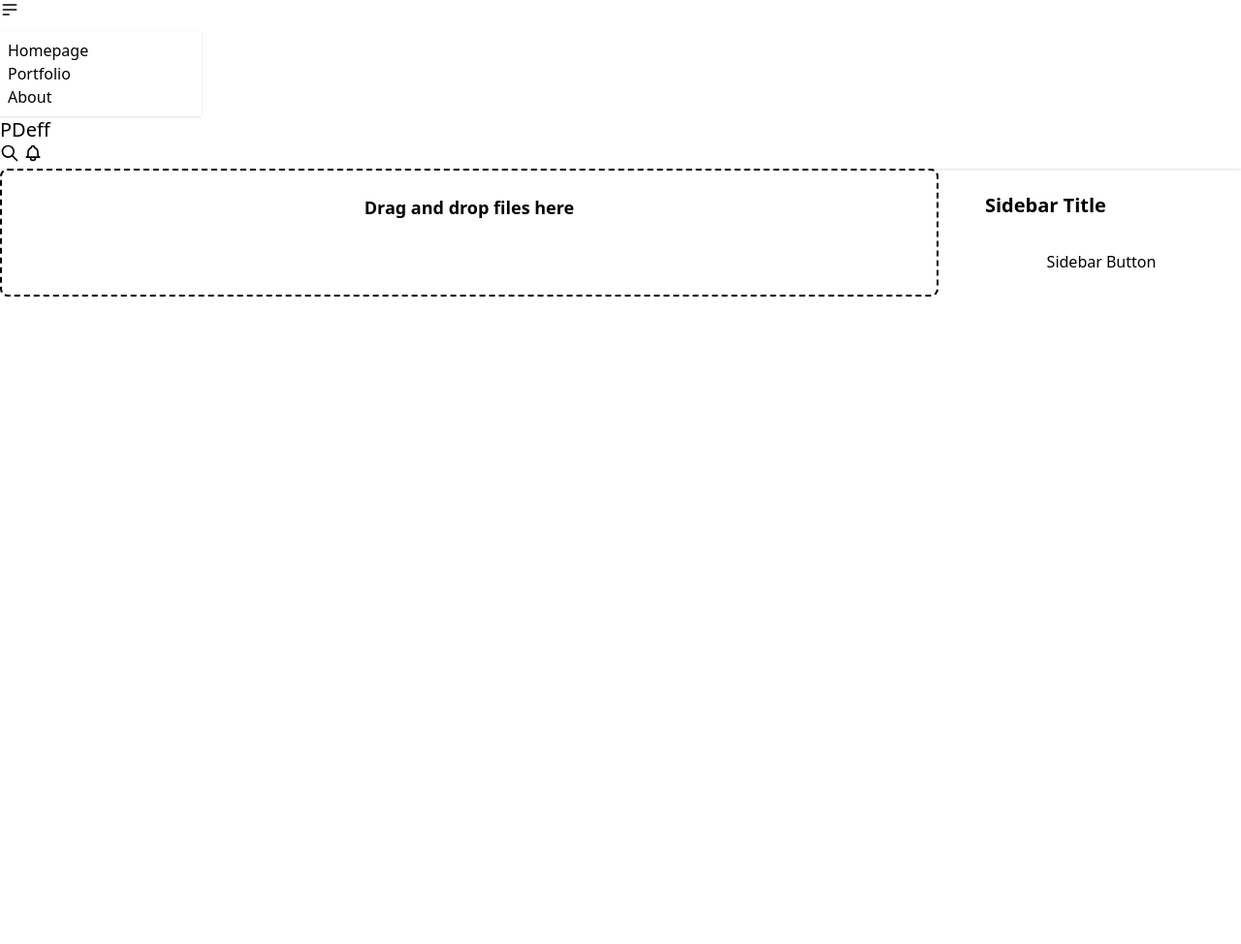
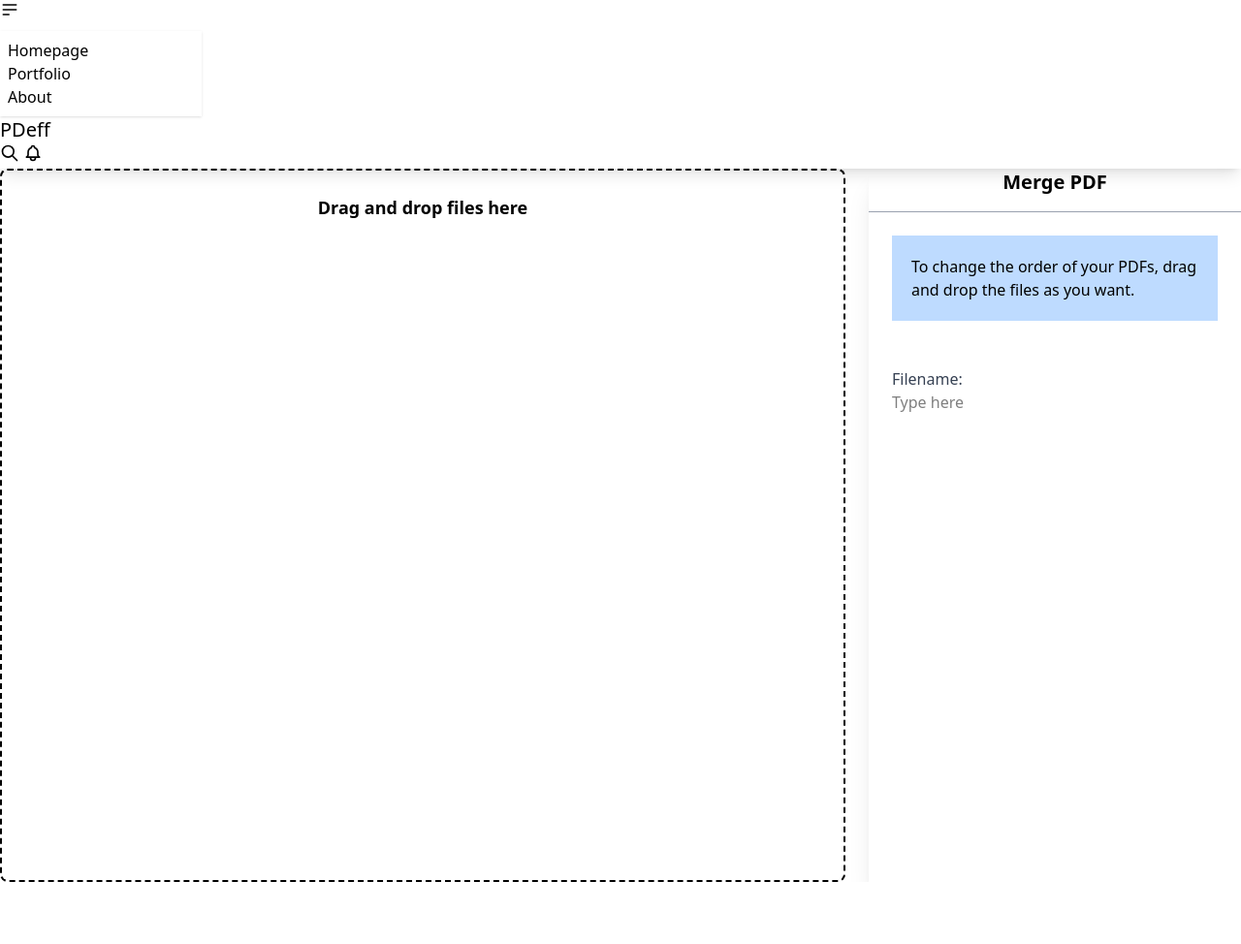
Before and after one commit to easy-stuff/pdeff, a Flask app: page /merge_pdf in a window 1280 px wide. Shown: the whole page at 97% size. After the commit the page ends 910 px from the top, so only its background shows below. Run offline with Flask 3, Linux system fonts and the light colour scheme; some libraries are stand-ins or nearby versions.

Commit message:
complete form

```diff
--- a/templates/_components/navbar.html
+++ b/templates/_components/navbar.html
@@ -1,4 +1,4 @@
-<div class="navbar bg-base-100 shadow-sm">
+<div class="navbar bg-base-100 shadow-lg">
     <div class="navbar-start">
         <div class="dropdown">
             <div tabindex="0" role="button" class="btn btn-ghost btn-circle">
--- a/templates/merge_pdf.html
+++ b/templates/merge_pdf.html
@@ -3,7 +3,6 @@
 {% block head %}
 <script src="https://cdn.jsdelivr.net/npm/sortablejs@1.15.0/Sortable.min.js"></script>
 <script src="https://cdnjs.cloudflare.com/ajax/libs/pdf.js/2.10.377/pdf.min.js"></script>
-
 <style>
     .dragover {
         border-color: #4CAF50;
@@ -18,17 +17,15 @@
         transform: scale(1.05);
     }
 </style>
-
 {% endblock %}
 
 {% block content %}
 
-<div class="bg-base-200 p-0 min-h-screen">
-
+<div class="bg-base-200 p-0 h-[calc(100vh-4rem)] overflow-hidden">
     <div class="flex h-full">
-
         <!-- Drag and Drop Area -->
-        <div id="dropArea" class="flex-1 p-6 border-2 border-dashed border-primary rounded-lg bg-base-100">
+        <div id="dropArea"
+            class="flex-1 p-6 border-2 border-dashed border-primary rounded-lg bg-base-100 overflow-y-auto">
             <div id="dropMessage" class="text-center text-primary-content text-lg font-semibold">
                 Drag and drop files here
             </div>
@@ -36,14 +33,28 @@
         </div>
 
         <!-- Sidebar -->
-        <div class="w-72 ml-6 p-6 bg-base-200 rounded-lg h-full flex flex-col justify-between">
-            <h3 class="text-xl font-semibold mb-4">Sidebar Title</h3>
-            <div id="sidebarContent">
-                <!-- Sidebar content here -->
+        <div class="w-96 ml-6 bg-base-100 flex flex-col justify-between shadow-xl">
+            <div>
+                <h3 class="text-xl font-semibold mb-4 text-center">Merge PDF</h3>
+                <hr class="border-t border-gray-400">
+                <div class="p-6">
+                    <div class="bg-blue-200 p-5">
+                        To change the order of your PDFs, drag and drop the files as you want.
+                    </div>
+                </div>
+                <div class="p-6 gap-4">
+                    <div class="text-gray-700">Filename:</div>
+                    <input type="text" placeholder="Type here" class="input" />
+                </div>
+
             </div>
-            <button class="btn btn-primary w-full mt-4">Sidebar Button</button>
+
+            <div class="p-6">
+                <div class="btn btn-error btn-xl w-full text-white">
+                    Merge
+                </div>
+            </div>
         </div>
-
     </div>
 
     <script>
@@ -86,7 +97,7 @@
                 if (file.type !== 'application/pdf') return;
 
                 const item = document.createElement('div');
-                item.className = 'file-item p-4 bg-base-100 border border-base-300 rounded text-center text-sm relative';
+                item.className = 'file-item p-4 bg-base-100 border border-base-300 rounded text-center text-sm relative h-100 w-80';
                 item.setAttribute('data-name', file.name);
 
                 const thumbContainer = document.createElement('div');
```
